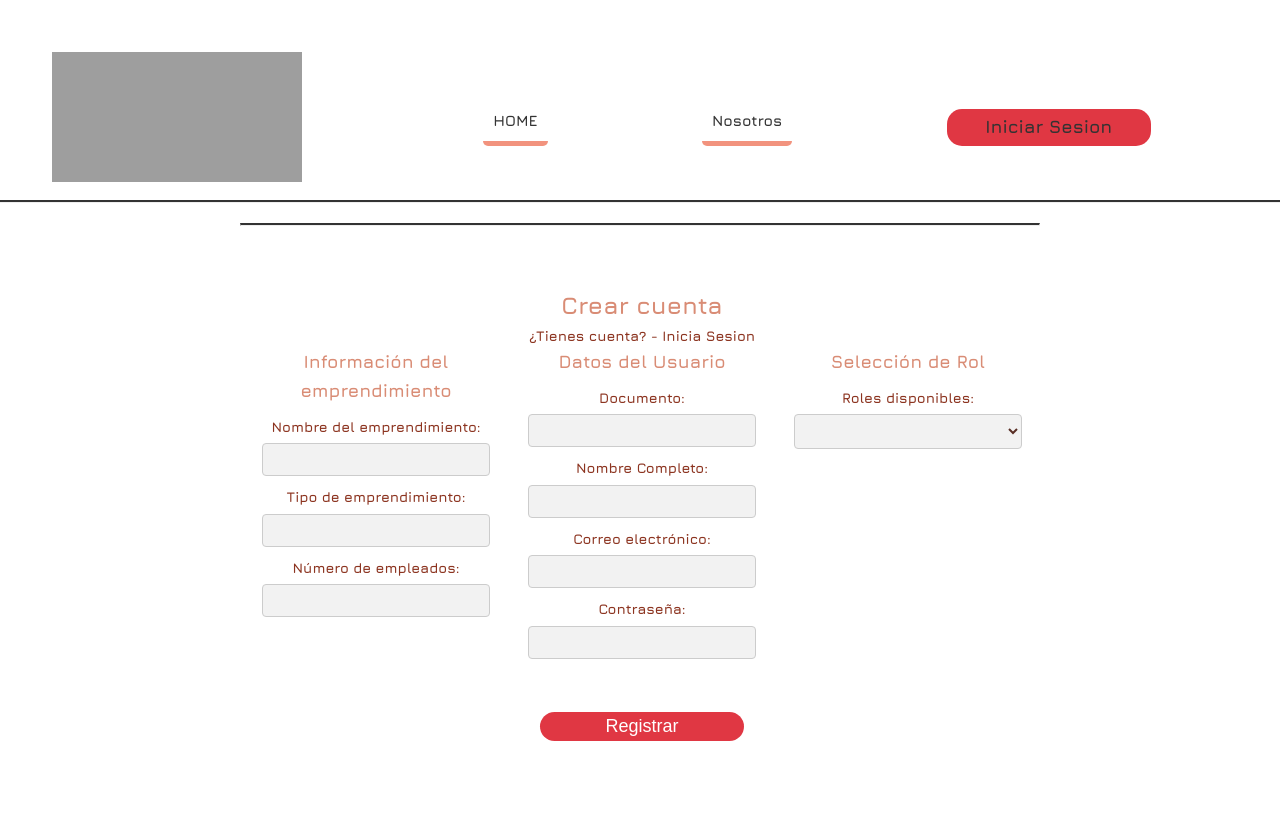
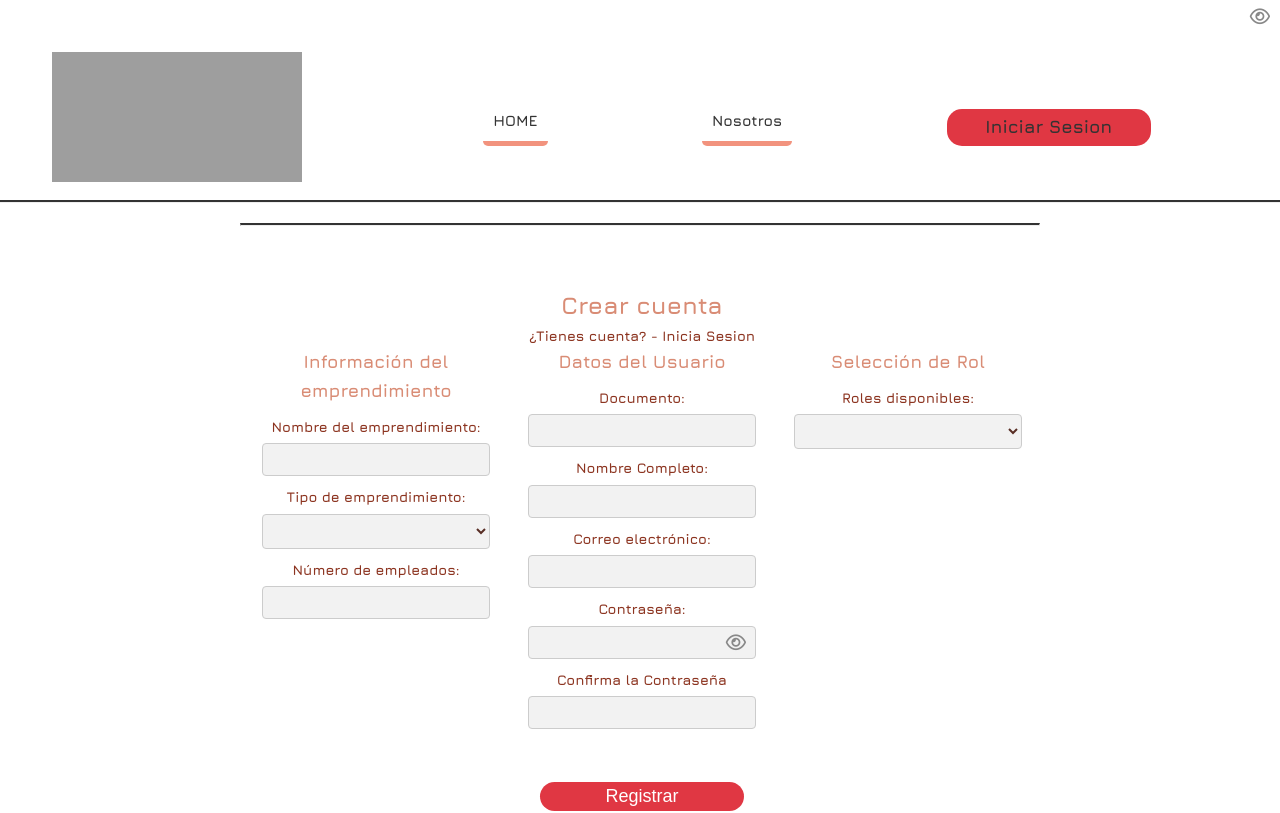
Before and after one commit to SergioAndresG/PROYECTO_STOCK, a Vue app in the folder vue-project/: page /Registro in a window 1280 px wide. Shown: the top 813 px of the page. Built offline with nearby package versions, Linux system fonts and the light colour scheme; grey boxes are pictures that could not be loaded.

Commit message:
Implementacion de un "ojo" para visualizacion de contraseña, junto a una libreria para la misma, implemntacion de tipos de emprendimientos

```diff
--- a/vue-project/index.html
+++ b/vue-project/index.html
@@ -4,7 +4,7 @@
     <meta charset="UTF-8">
     <link rel="icon" href="/favicon.ico">
     <meta name="viewport" content="width=device-width, initial-scale=1.0">
-    <title>Vite App</title>
+    <title>Stock Plain</title>
   </head>
   <body>
     <div id="app"></div>
--- a/vue-project/package.json
+++ b/vue-project/package.json
@@ -10,6 +10,7 @@
     "lint": "eslint . --ext .vue,.js,.jsx,.cjs,.mjs --fix --ignore-path .gitignore"
   },
   "dependencies": {
+    "@fortawesome/fontawesome-free": "^6.6.0",
     "axios": "^1.7.5",
     "serve": "^14.2.3",
     "server": "^1.0.39",
--- a/vue-project/src/components/ComponenteRegistro.vue
+++ b/vue-project/src/components/ComponenteRegistro.vue
@@ -4,7 +4,7 @@ import axios from 'axios';
 import Swal from 'sweetalert2';
 
 // Define tus variables reactivas usando ref o reactive
-import { ref } from 'vue';
+import { ref, computed } from 'vue';
 
 const nombreEmprendimiento = ref('');
 const tipoEmprendimiento = ref('');
@@ -13,7 +13,34 @@ const nombreRegistro = ref('');
 const documento = ref('');
 const correoElectronico = ref('');
 const contrasena = ref('');
+const confirmPassowrd = ref('');
+const passwordVisible = ref(false); // Controla si la contraseña es visible o no
 const rol = ref('');
+
+const passwordFieldType = computed(() => (passwordFieldType.value ? 'text' : 'password'))
+
+function validarContrasena() {
+  const regex = /^(?=.*[A-Z])(?=.*[a-z])(?=.*\d)(?=.*[^\w\s]).{8,}$/;
+
+  if (!regex.test(contrasena.value)) {
+    Swal.fire({
+      icon: 'error',
+      title: 'Contraseña no válida',
+      text: 'La contraseña debe tener al menos 8 caracteres, incluir mayúsculas, minúsculas, números y caracteres especiales.'
+    });
+    return false; // Indica que la validación falló
+  }
+  if (contrasena.value !== confirmPassowrd.value) {
+    Swal.fire({
+      icon: 'error',
+      title: 'Contraseña no coincide',
+      text: 'Las contraseñas no coinciden.'
+    });
+    return false; // Indica que la validación falló
+  }
+
+  return true; // Indica que la validación fue exitosa
+}
 
 async function registrar() {
   // Validación básica
@@ -89,6 +116,7 @@ async function registrar() {
       });
     }
   }
+
 }
 
 // Función para resetear el formulario
@@ -131,7 +159,12 @@ function resetForm() {
         <input type="text" id="nombre-emprendimiento" v-model="nombreEmprendimiento" />
 
         <label for="tipo-emprendimiento">Tipo de emprendimiento:</label>
-        <input type="text" id="tipo-emprendimiento" v-model="tipoEmprendimiento" />
+        <select v-model="tipoEmprendimiento">
+          <option value="FastFood">Comidas Rapidas</option>
+          <option value="CoffeShop">Cafeteria</option>
+          <option value="Bakery">Panaderia</option>
+          <option value="Restaurant">Restaurante</option>
+        </select>
 
         <label for="numero-empleados">Número de empleados:</label>
         <input type="number" id="numero-empleados" v-model="numeroEmpleados" />
@@ -150,8 +183,19 @@ function resetForm() {
         <input type="email" id="correo-electronico" v-model="correoElectronico" />
 
         <label for="contrasena">Contraseña:</label>
-        <input type="password" id="contrasena" v-model="contrasena" />
-      </div>
+
+        <div class="input-container">
+            <input :type="passwordVisible ? 'text' : 'password'" id="contrasena" v-model="contrasena" />
+            <span @click="passwordVisible = !passwordVisible" class="toggle-password">
+              <i :class="passwordVisible ? 'fa fa-eye-slash' : 'fa fa-eye'"></i>
+            </span>
+        </div>
+        <label for="confirmarContrasena">Confirma la Contraseña</label>
+        <input :type="passwordVisible ? 'text' : 'password'" v-model="confirmPassowrd" @input="validarContrasena" />
+        <span @click="passwordVisible = !passwordVisible" class="toggle-password">
+              <i :class="passwordVisible ? 'fa fa-eye-slash' : 'fa fa-eye'"></i>
+            </span>
+</div>
 
       <div class="form-section">
         <h2>Selección de Rol</h2>
@@ -221,6 +265,34 @@ function resetForm() {
 </template>
 
 <style scoped>
+/* Contenedor para el input y el ícono del ojo */
+.input-container {
+  position: relative;
+  display: flex;
+  align-items: center;
+}
+
+/* Input de contraseña */
+.input-container input {
+  width: 100%;
+  padding-right: 40px; /* Espacio suficiente para el icono */
+}
+
+/* Ícono del ojo */
+.toggle-password {
+  position: absolute;
+  right: 10px; /* Espacio entre el icono y el borde derecho del input */
+  cursor: pointer;
+  color: #888;
+  font-size: 1.2em;
+  top: 3px;
+}
+
+/* Ajuste cuando el usuario pasa el cursor sobre el icono */
+.toggle-password:hover {
+  color: #000;
+}
+
 body{
     font-family: 'Jura', sans-serif;
     font-weight:normal;
--- a/vue-project/src/main.js
+++ b/vue-project/src/main.js
@@ -3,6 +3,7 @@ import './assets/main.css'
 import { createApp } from 'vue'
 import App from './App.vue'
 import router from './routers/misrutas'
+import '@fortawesome/fontawesome-free/css/all.css'
 
 createApp(App)
 .use(router)
```
Also changed, not shown: 1 other file (tests, documents, lock files or other folders).
